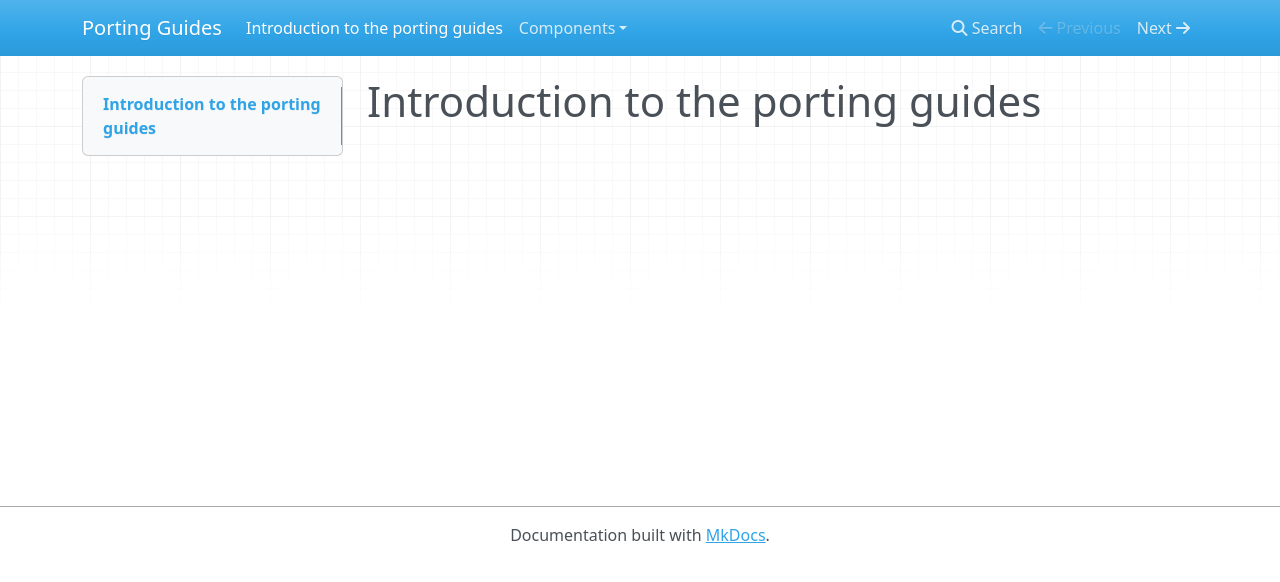
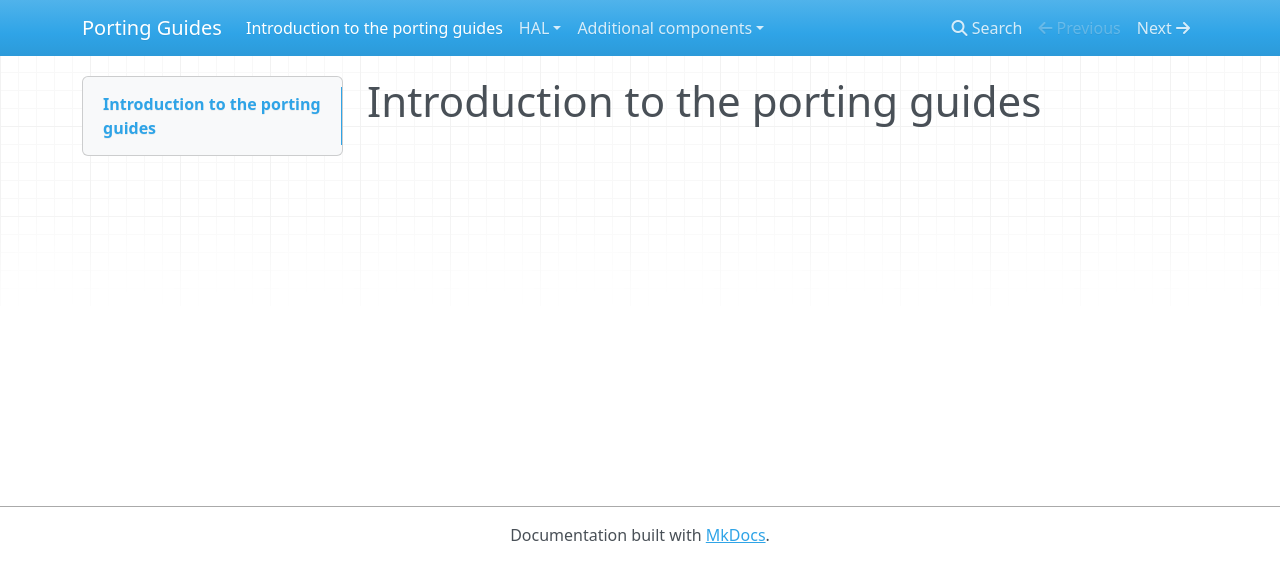
Before and after one commit to pan-/Porting_Guide, an MkDocs documentation site: the page built from Docs/index.md, in a window 1280 px wide. Shown: the top 582 px of the page. Built offline with MkDocs 1.6.1, drawn with Linux system fonts in a browser that asks for light colours; nearby versions of some CDN libraries; old or Windows-style settings are respelled for this version of MkDocs.

Commit message:
Adding uVisor

```diff
--- a/mkdocs.yml
+++ b/mkdocs.yml
@@ -4,7 +4,7 @@ docs_dir: Docs
 
 pages:
 - ['index.md','Introduction to the porting guides']
-- ['low_power_ticker.md','Components','Low power ticker']
-
+- ['low_power_ticker.md','HAL','Low power ticker']
+- ['uVisor.md','Additional components','mbed OS uVisor']
 
 extra_css: ['FullCSS.css']
```
